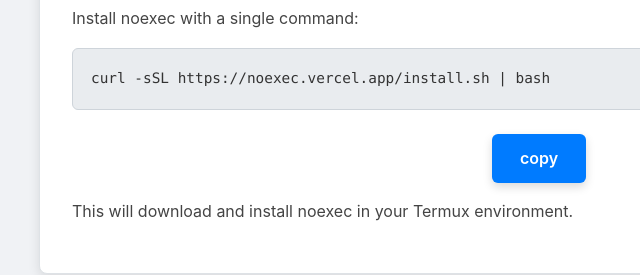
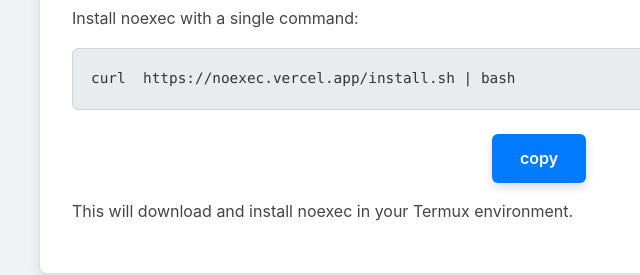
Before and after one commit to ByteJoseph/noexec, a plain HTML site: page docs/index.html in a window 1280 px wide. Shown: the part 741-1016 px from the top of the page, 101-741 px from the left. Drawn offline with Linux system fonts and the light colour scheme.

Commit message:
Remove -sSL flags from curl install commands
Updated README, docs, and install script to remove the -sSL flags from curl commands for installation. This simplifies the installation instructions and script usage.

```diff
--- a/docs/index.html
+++ b/docs/index.html
@@ -57,7 +57,7 @@
           <div class="code-block">
             <pre
               id="install-command"
-            ><code>curl -sSL https://noexec.vercel.app/install.sh | bash</code></pre>
+            ><code>curl  https://noexec.vercel.app/install.sh | bash</code></pre>
             <!-- <button class="copy-btn" data-clipboard-target="#install-command">
               Copy
             </button> -->
```
Also changed, not shown: 2 other files.
